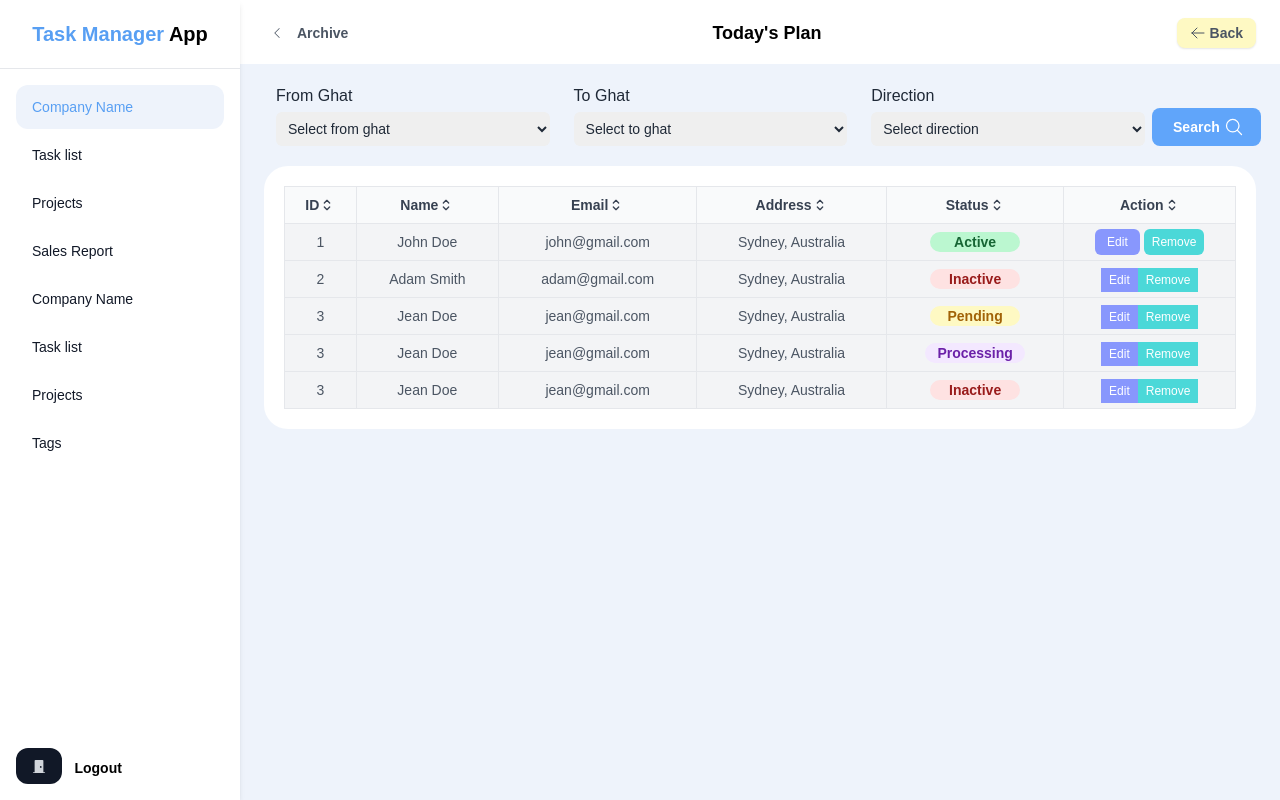
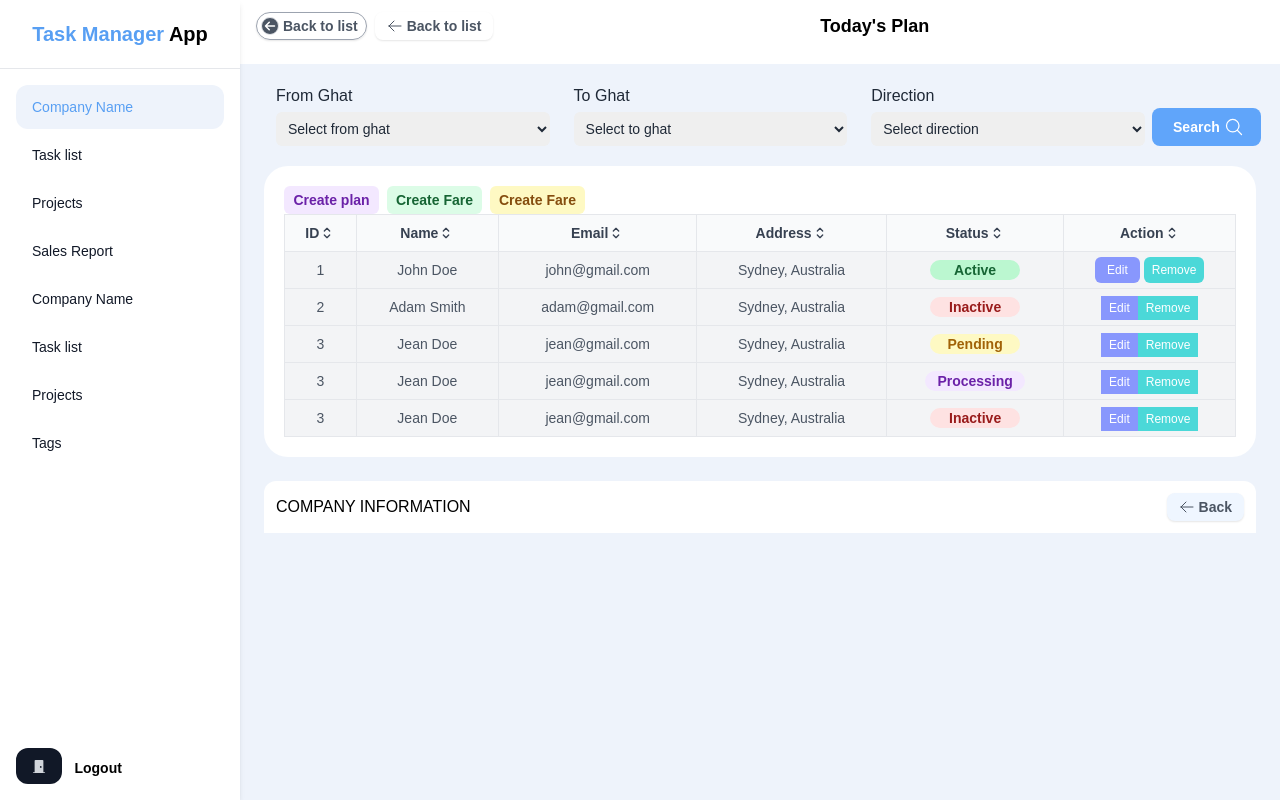
Before and after one commit to farjanaIslamNipa/vue-composition-api, a Vue app: page / in a window 1280 px wide. Built offline with nearby package versions, Linux system fonts and the light colour scheme; a web font is replaced by a local one.

Commit message:
working on color

```diff
--- a/src/views/ExampleDashboard.vue
+++ b/src/views/ExampleDashboard.vue
@@ -3,14 +3,22 @@
   <header class="fixed right-0 top-0 left-60 bg-white py-3 px-4 h-16">
     <div class="">
       <div class="flex items-center justify-between">
-        <div>
-          <button type="button" class="flex items-center focus:outline-none rounded-lg text-gray-600 font-semibold p-2 border border-transparent transition">
-            <span class="inline-flex items-center justify-center w-6 h-6 text-gray-600 text-xs rounded bg-white transition mr-2">
-              <svg xmlns="http://www.w3.org/2000/svg" width="1em" height="1em" fill="currentColor" class="bi bi-chevron-left" viewBox="0 0 16 16">
-                <path fill-rule="evenodd" d="M11.354 1.646a.5.5 0 0 1 0 .708L5.707 8l5.647 5.646a.5.5 0 0 1-.708.708l-6-6a.5.5 0 0 1 0-.708l6-6a.5.5 0 0 1 .708 0z"/>
+        <div class="flex gap-2">
+          <button style="box-shadow: rgba(0, 0, 0, 0.1) 0px 1px 2px 0px;" type="button" class="flex items-center focus:outline-none border border-gray-400 rounded-2xl text-gray-600 font-semibold py-[2px] px-1 transition">
+            <div class="border bg-gray-600 rounded-3xl p-[2px]">
+              <svg xmlns="http://www.w3.org/2000/svg" fill="none" viewBox="0 0 24 24" stroke-width="3" stroke="white" class="w-3 h-3">
+              <path stroke-linecap="round" stroke-linejoin="round" d="M10.5 19.5L3 12m0 0l7.5-7.5M3 12h18" />
               </svg>
-            </span>
-            <span class="text-sm">Archive</span>
+            </div>
+
+            <span class="text-sm inline-block pl-1 pr-1 font-bold">Back to list</span>
+          </button>
+          <button style="box-shadow: rgba(0, 0, 0, 0.1) 0px 1px 2px 0px;" type="button" class="flex items-center focus:outline-none rounded-lg text-gray-600 font-semibold py-1 px-3 transition">
+            <svg xmlns="http://www.w3.org/2000/svg" fill="none" viewBox="0 0 24 24" stroke-width="1.5" stroke="currentcolor" class="w-4 h-4">
+            <path stroke-linecap="round" stroke-linejoin="round" d="M10.5 19.5L3 12m0 0l7.5-7.5M3 12h18" />
+            </svg>
+
+            <span class="text-sm inline-block pl-1 font-bold">Back to list</span>
           </button>
         </div>
         <div class="text-lg font-bold">Today's Plan</div>
@@ -22,13 +30,7 @@
 
             <span class="text-sm inline-block pl-1 ">Back</span>
           </button> -->
-          <button style="box-shadow: rgba(0, 0, 0, 0.1) 0px 1px 2px 0px;" type="button" class="bg-[#FEF9C3] flex items-center focus:outline-none rounded-lg text-gray-600 font-semibold py-1 px-3 border border-transparent hover:border-yellow-300 focus:border-yellow-300 transition">
-            <svg xmlns="http://www.w3.org/2000/svg" fill="none" viewBox="0 0 24 24" stroke-width="1.5" stroke="currentcolor" class="w-4 h-4">
-            <path stroke-linecap="round" stroke-linejoin="round" d="M10.5 19.5L3 12m0 0l7.5-7.5M3 12h18" />
-            </svg>
 
-            <span class="text-sm inline-block pl-1 font-bold">Back</span>
-          </button>
         </div>
       </div>
     </div>
@@ -123,6 +125,11 @@
         <div class="bg-white rounded-3xl p-3 mb-5">
 <!-- component -->
 <div class="table w-full p-2">
+  <div class="flex gap-2">
+    <button class="text-sm inline-block rounded-md text-purple-800 font-semibold bg-purple-100 min-w-[95px] py-1">Create plan</button>
+    <button class="text-sm inline-block rounded-md text-green-800 font-semibold bg-[#DCFCE7] min-w-[95px] py-1">Create Fare</button>
+    <button class="text-sm inline-block rounded-md text-yellow-800 font-semibold bg-[#FEF9C3] min-w-[95px] py-1">Create Fare</button>
+  </div>
         <table class="w-full border">
             <thead>
                 <tr class="bg-gray-50 border-b">
@@ -246,9 +253,26 @@
                 </tr>
             </tbody>
         </table>
-    </div>
+          </div>
         </div>
       </div>
+
+      <!-- -------------------------------------------------------------- -->
+
+      <div class="my-6 bg-white p-3 rounded-xl rounded-b-none flex justify-between items-center">
+        <h3 class="uppercase text-base font-medium">company information</h3>
+        <div>
+          <button style="box-shadow: rgba(0, 0, 0, 0.1) 0px 1px 2px 0px;" type="button" class="bg-blue-50 flex items-center focus:outline-none rounded-lg text-gray-600 font-semibold py-1 px-3 transition">
+            <svg xmlns="http://www.w3.org/2000/svg" fill="none" viewBox="0 0 24 24" stroke-width="1.5" stroke="currentcolor" class="w-4 h-4">
+            <path stroke-linecap="round" stroke-linejoin="round" d="M10.5 19.5L3 12m0 0l7.5-7.5M3 12h18" />
+            </svg>
+            <span class="text-sm inline-block pl-1 font-bold">Back</span>
+          </button>
+        </div>
+      </div>
+      <!-- <div class="slider">
+        <div class="slider-row"></div>
+      </div> -->
     </div>
   </main>
 </div>
@@ -259,5 +283,22 @@
 </script>
 
 <style scoped>
+.slider {
+  position: absolute;
+  width: 100%;
+  overflow: hidden;
+}
+
+.slider-row {
+    height: 400px;
+    background-repeat: no-repeat;
+    background-image: url(https://s3-us-west-2.amazonaws.com/s.cdpn.io/111863/ubiquity-summit-web-01.png);
+    animation: slide 25s linear infinite;
+  }
+
+@keyframes slide {
+  from { background-position-x: 0; }
+  to   { background-position-x: -3300px; }
+}
 
 </style>
```
Also changed, not shown: public/images/frame.png (added).
